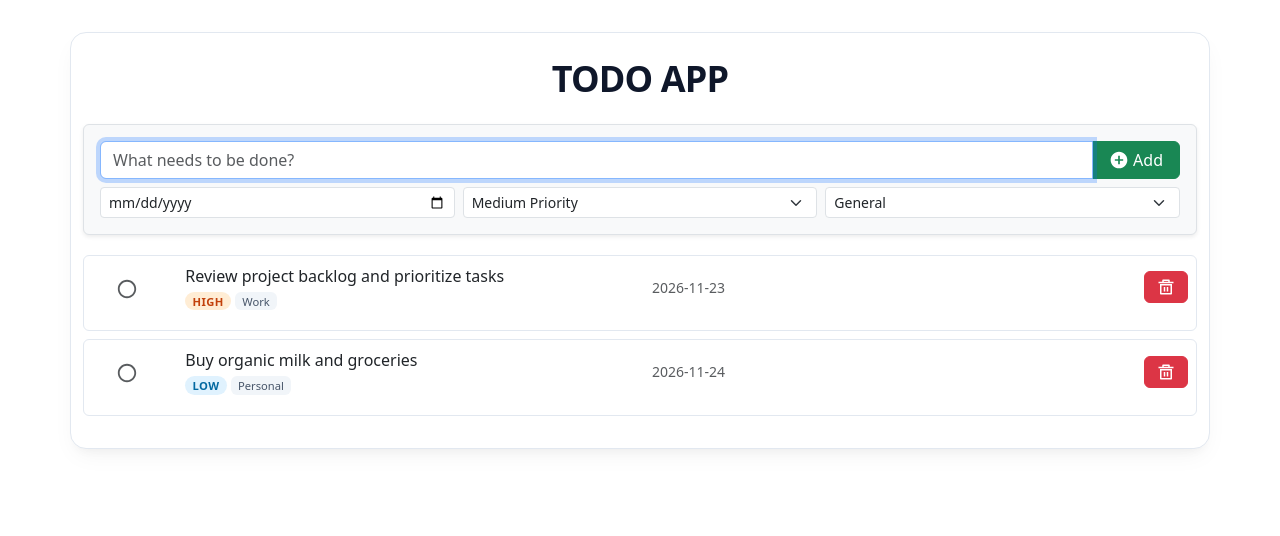
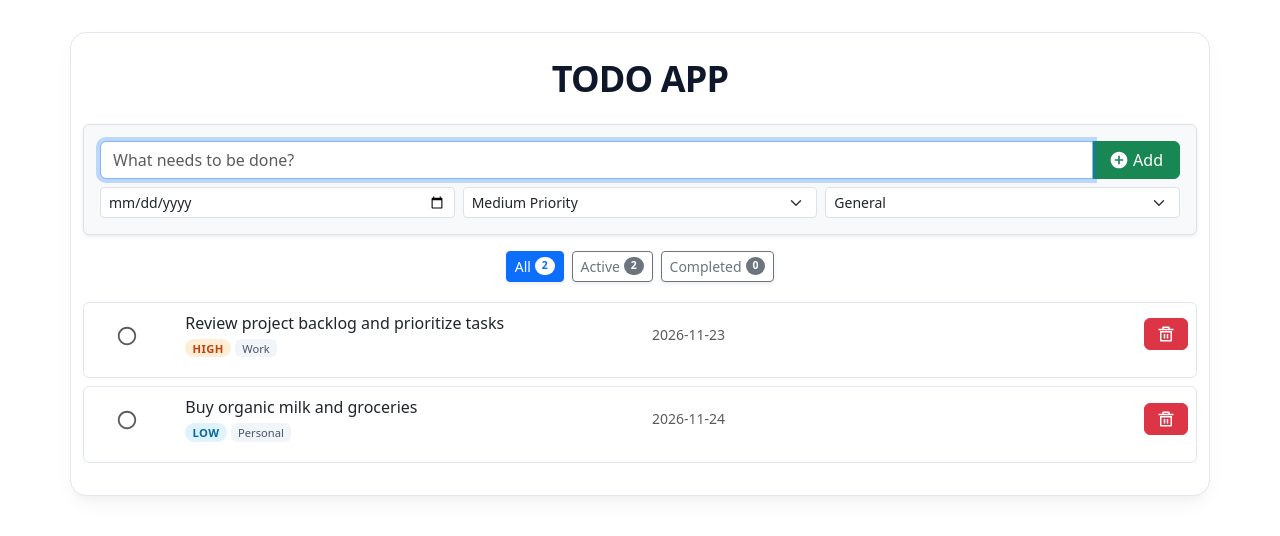
Before and after one commit to Shivamku19/Todo, a React (Vite) app in the folder todo-version-3-useref/: page / in a window 1280 px wide. Shown: the top 536 px of the page. Built offline with nearby package versions, Linux system fonts and the light colour scheme.

Commit message:
feat: implement task filtering by completion status

```diff
--- a/todo-version-3-useref/src/App.jsx
+++ b/todo-version-3-useref/src/App.jsx
@@ -1,18 +1,36 @@
+import { useState } from "react";
 import Header from "./component/header";
 import Item1 from "./component/item1";
 import Todoitems from "./component/todoitems";
 import Welcomemess from "./component/welcomemess";
-import { TodoItemsContextProvider } from "./store/todo-items-store";
+import TaskFilters from "./component/TaskFilters";
+import { TodoItemsContextProvider, useTodo } from "./store/todo-items-store";
 import { ToastProvider } from "./context/ToastContext";
 import "./App.css";
 
 function AppContent() {
+  const { todoItems } = useTodo();
+  const [filter, setFilter] = useState("all");
+
+  const counts = {
+    all: todoItems.length,
+    active: todoItems.filter((t) => !t.completed).length,
+    completed: todoItems.filter((t) => t.completed).length,
+  };
+
+  const filteredItems = todoItems.filter((item) => {
+    if (filter === "active") return !item.completed;
+    if (filter === "completed") return item.completed;
+    return true;
+  });
+
   return (
     <div className="todo-container container py-4">
       <Header />
       <Item1 />
-      <Welcomemess />
-      <Todoitems />
+      <TaskFilters currentFilter={filter} onFilterChange={setFilter} counts={counts} />
+      <Welcomemess todoitems={filteredItems} />
+      <Todoitems todoitems={filteredItems} />
     </div>
   );
 }
--- /dev/null
+++ b/todo-version-3-useref/src/component/TaskFilters.jsx
@@ -0,0 +1,30 @@
+function TaskFilters({ currentFilter, onFilterChange, counts }) {
+  const filters = [
+    { key: 'all', label: 'All', count: counts.all },
+    { key: 'active', label: 'Active', count: counts.active },
+    { key: 'completed', label: 'Completed', count: counts.completed },
+  ];
+
+  return (
+    <div className="task-filters d-flex justify-content-center gap-2 my-3 flex-wrap" role="group" aria-label="Task status filters">
+      {filters.map((f) => {
+        const isActive = currentFilter === f.key;
+        return (
+          <button
+            key={f.key}
+            type="button"
+            className={`btn btn-sm ${isActive ? 'btn-primary' : 'btn-outline-secondary'} d-inline-flex align-items-center gap-1 shadow-sm`}
+            onClick={() => onFilterChange(f.key)}
+          >
+            <span>{f.label}</span>
+            <span className={`badge ${isActive ? 'bg-white text-primary' : 'bg-secondary text-white'} rounded-pill`}>
+              {f.count}
+            </span>
+          </button>
+        );
+      })}
+    </div>
+  );
+}
+
+export default TaskFilters;
```
